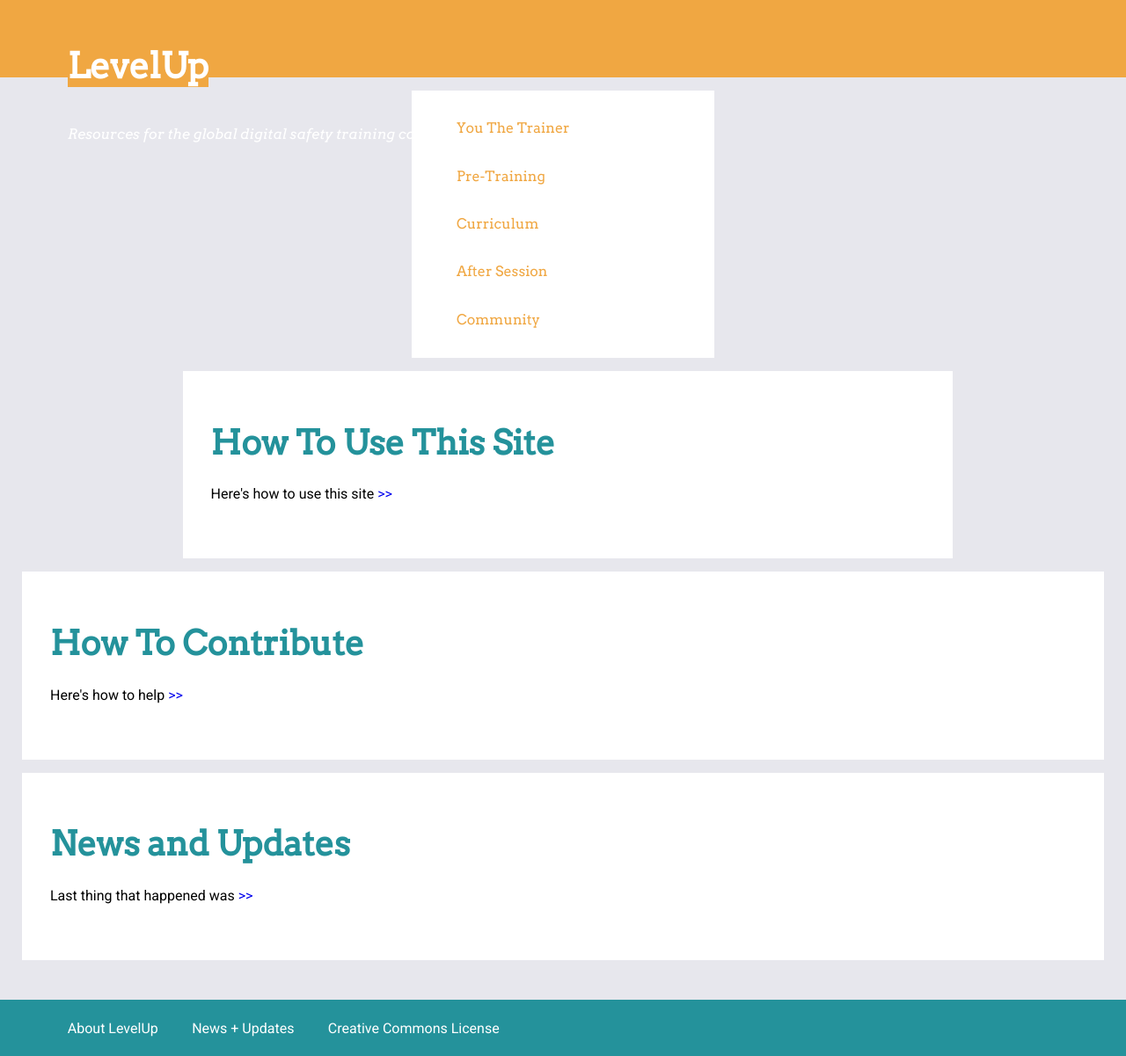
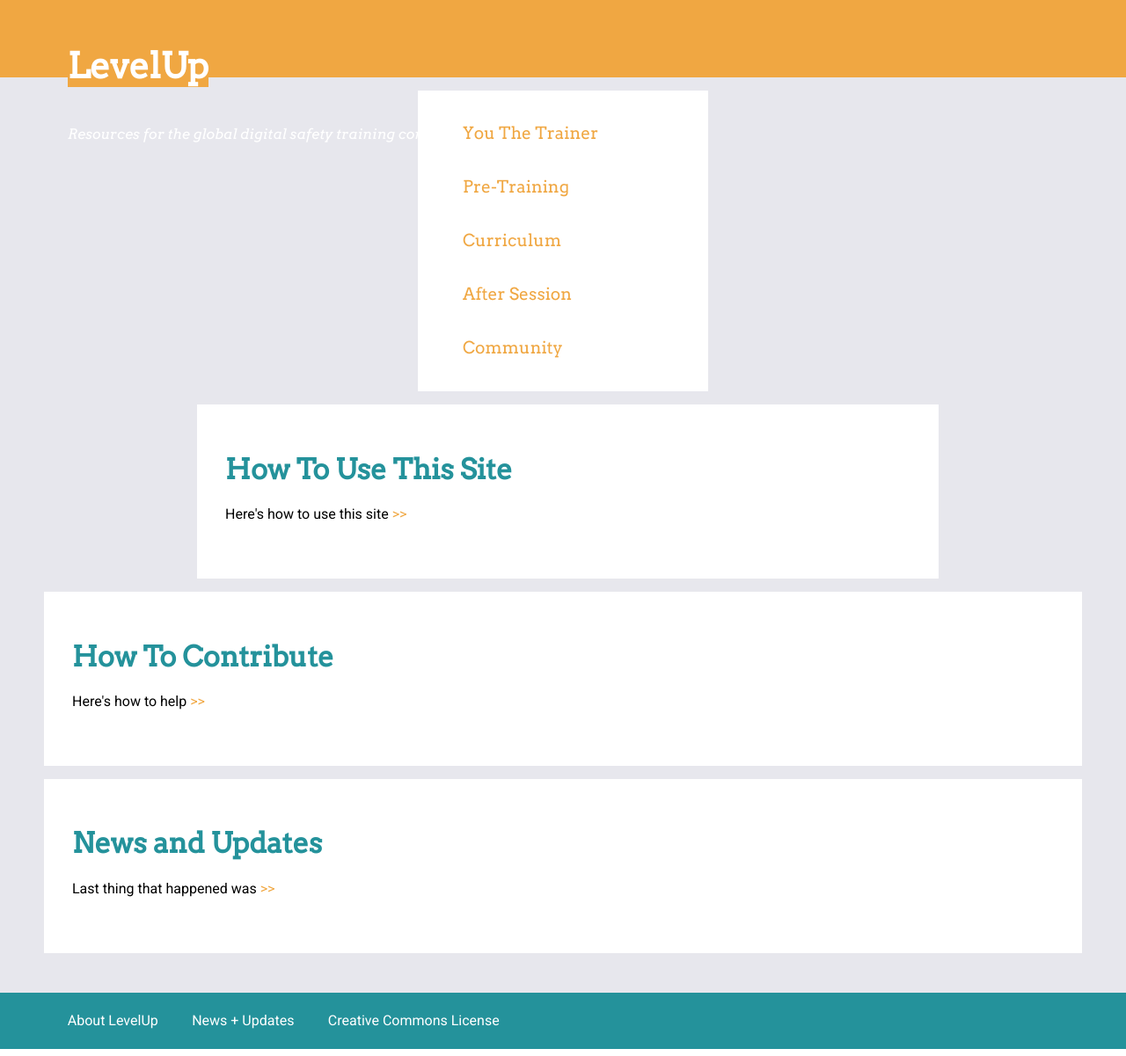
Before and after one commit to levelupcc/level-up, a Jekyll site: the page built from index.html, in a window 1280 px wide. Shown: the whole page at 88% size. Built offline with Jekyll 4.4.1, drawn with Linux system fonts in a browser that asks for light colours.

Commit message:
fix nav typography && omit extra / on explicit links

```diff
--- a/_includes/footer.html
+++ b/_includes/footer.html
@@ -1,5 +1,5 @@
 <footer class="site-footer">
-  <a class="site-footer-link" href="{{ site.url }}{{ site.baseurl }}/about/">About LevelUp</a>
-  <a class="site-footer-link" href="{{ site.url }}{{ site.baseurl }}/news/">News + Updates</a>
-  <a class="site-footer-link" href="{{ site.url }}{{ site.baseurl }}/license/">Creative Commons License</a>
+  <a class="site-footer-link" href="{{ site.url }}{{ site.baseurl }}about">About LevelUp</a>
+  <a class="site-footer-link" href="{{ site.url }}{{ site.baseurl }}news">News + Updates</a>
+  <a class="site-footer-link" href="{{ site.url }}{{ site.baseurl }}license">Creative Commons License</a>
 </footer>
--- a/css/main.css
+++ b/css/main.css
@@ -1,10 +1,198 @@
+@import url(https://fonts.googleapis.com/css?family=Arvo:400,400italic);
+@import url(https://fonts.googleapis.com/css?family=Roboto:400,300);
+:root, .site-header-description {
+  font: 16px "Roboto", sans-serif; }
+
+h1, h2, h3, h4, nav, .nav-block > ul {
+  font-family: "Arvo", serif; }
+
+h1, h2, h3, h4, nav, .nav-block > ul {
+  color: #24929B; }
+
+h4 {
+  color: #F0A742; }
+
+h1 {
+  font-size: 2.4rem; }
+
+h2 {
+  font-size: 2rem; }
+
+h3 {
+  font-size: 1.2rem; }
+
+h4 {
+  font-size: 1rem; }
+
+.site-header-description {
+  font-family: "Arvo", serif;
+  font-style: italic;
+  color: white; }
+
+.nav-block > ul {
+  font: "Arvo", serif;
+  font-size: 1.2rem;
+  line-height: 2; }
+
+.site-header {
+  display: -webkit-box;
+  display: -webkit-flex;
+  display: -ms-flexbox;
+  display: flex;
+  -webkit-flex-wrap: wrap;
+      -ms-flex-wrap: wrap;
+          flex-wrap: wrap;
+  -webkit-box-align: center;
+  -webkit-align-items: center;
+      -ms-flex-align: center;
+          align-items: center;
+  height: 2.5rem;
+  padding: 1.5rem 6%; }
+
+.site-header-title {
+  font-size: 2.5rem;
+  margin-right: 32rem; }
+
+.nav-block {
+  -webkit-flex-basis: 28%;
+      -ms-flex-preferred-size: 28%;
+          flex-basis: 28%;
+  margin-bottom: 15px; }
+
+.section-block, .section-block_top {
+  -webkit-flex-basis: 100%;
+      -ms-flex-preferred-size: 100%;
+          flex-basis: 100%;
+  margin-bottom: 15px;
+  padding: 2rem 2rem 3rem; }
+
+.section-block_top {
+  -webkit-flex-basis: 66%;
+      -ms-flex-preferred-size: 66%;
+          flex-basis: 66%;
+  margin-left: 11px; }
+
+.main-block {
+  display: -webkit-box;
+  display: -webkit-flex;
+  display: -ms-flexbox;
+  display: flex;
+  -webkit-flex-wrap: wrap;
+      -ms-flex-wrap: wrap;
+          flex-wrap: wrap;
+  -webkit-box-pack: center;
+  -webkit-justify-content: center;
+      -ms-flex-pack: center;
+          justify-content: center;
+  -webkit-box-align: stretch;
+  -webkit-align-items: stretch;
+      -ms-flex-align: stretch;
+          align-items: stretch;
+  min-height: 35rem;
+  padding: 15px 50px 30px; }
+
+.site-footer {
+  padding: 1rem 6%;
+  height: 2rem;
+  display: -webkit-box;
+  display: -webkit-flex;
+  display: -ms-flexbox;
+  display: flex;
+  -webkit-flex-wrap: wrap;
+      -ms-flex-wrap: wrap;
+          flex-wrap: wrap;
+  -webkit-box-align: center;
+  -webkit-align-items: center;
+      -ms-flex-align: center;
+          align-items: center; }
+
+.site-footer-link {
+  margin-right: 2.4rem; }
+
+.site-header,
+.site-header-link {
+  background-color: #F0A742;
+  color: #ffffff; }
+
+.main-block {
+  background-color: #E7E7ED; }
+
+.nav-block,
+.section-block,
+.section-block_top {
+  background-color: #ffffff; }
+
+.section-block-link {
+  color: #F0A742; }
+
+.site-footer {
+  background-color: #24929B; }
+
+.site-footer-link {
+  color: #ffffff; }
+
+.site-footer-link:focus,
+.site-footer-link:hover {
+  color: #F0A742; }
+
+ul {
+  list-style-type: none; }
+
+a {
+  text-decoration: none; }
+
+.menu ul a {
+  font-size: 1rem;
+  line-height: 2; }
+
+.menu ul li,
+.menu ul li ul {
+  display: none; }
+
+.menu li:focus li,
+.menu li:hover li,
+.menu ul li:focus ul,
+.menu ul li:hover ul {
+  display: block; }
+
+.menu ul {
+  position: absolute;
+  top: -webkit-calc(17%);
+  top: calc(17%);
+  left: -webkit-calc(30.1%);
+  left: calc(30.1%);
+  min-width: 63.3%;
+  height: auto;
+  overflow: hidden;
+  z-index: 1; }
+
+.menu ul > li ul {
+  position: relative; }
+
+.menu li {
+  padding: .7rem; }
+
+.menu a {
+  color: #F0A742; }
+
+.menu ul {
+  background-color: #65B2B9;
+  color: #F3B968; }
+
+.menu ul a {
+  background-color: #65B2B9;
+  color: #ffffff; }
+
+.menu ul a:hover,
+.menu ul a:focus {
+  background-color: #ffffff;
+  color: #24929B; }
+
 /*! normalize.css v4.0.0 | MIT License | github.com/necolas/normalize.css */
 /**
  * 1. Change the default font family in all browsers (opinionated).
  * 2. Prevent adjustments of font size after orientation changes in IE and iOS.
  */
-@import url(https://fonts.googleapis.com/css?family=Arvo:400,400italic);
-@import url(https://fonts.googleapis.com/css?family=Roboto:400,300);
 html {
   font-family: sans-serif;
   /* 1 */
@@ -36,7 +224,7 @@
 main,
 menu,
 nav,
-.menu ul,
+.nav-block > ul,
 section,
 summary {
   /* 1 */
@@ -366,190 +554,6 @@
 [type="search"]::-webkit-search-decoration {
   -webkit-appearance: none; }
 
-:root, .site-header-description {
-  font: 16px "Roboto", sans-serif; }
-
-h1, h2, h3, h4, nav, .menu ul {
-  font-family: "Arvo", serif; }
-
-h1, h2, h3, h4, nav, .menu ul {
-  color: #24929B; }
-
-h4 {
-  color: #F0A742; }
-
-h1 {
-  font-size: 2.4rem; }
-
-h2 {
-  font-size: 2rem; }
-
-h3 {
-  font-size: 1.2rem; }
-
-h4 {
-  font-size: 1rem; }
-
-.site-header-description {
-  font-family: "Arvo", serif;
-  font-style: italic;
-  color: white; }
-
-.menu {
-  font: "Arvo", serif;
-  line-height: 2; }
-
-.menu ul {
-  font-size: .9rem;
-  line-height: 2; }
-
-.site-header {
-  display: -webkit-box;
-  display: -webkit-flex;
-  display: -ms-flexbox;
-  display: flex;
-  -webkit-flex-wrap: wrap;
-      -ms-flex-wrap: wrap;
-          flex-wrap: wrap;
-  -webkit-box-align: center;
-  -webkit-align-items: center;
-      -ms-flex-align: center;
-          align-items: center;
-  height: 2.5rem;
-  padding: 1.5rem 6%; }
-
-.site-header-title {
-  font-size: 2.5rem;
-  margin-right: 32rem; }
-
-.nav-block {
-  -webkit-flex-basis: 28%;
-      -ms-flex-preferred-size: 28%;
-          flex-basis: 28%;
-  margin-bottom: 15px; }
-
-.section-block, .section-block_top {
-  -webkit-flex-basis: 100%;
-      -ms-flex-preferred-size: 100%;
-          flex-basis: 100%;
-  margin-bottom: 15px;
-  padding: 2rem 2rem 3rem; }
-
-.section-block_top {
-  -webkit-flex-basis: 66%;
-      -ms-flex-preferred-size: 66%;
-          flex-basis: 66%;
-  margin-left: 11px; }
-
-.main-block {
-  display: -webkit-box;
-  display: -webkit-flex;
-  display: -ms-flexbox;
-  display: flex;
-  -webkit-flex-wrap: wrap;
-      -ms-flex-wrap: wrap;
-          flex-wrap: wrap;
-  -webkit-box-pack: center;
-  -webkit-justify-content: center;
-      -ms-flex-pack: center;
-          justify-content: center;
-  -webkit-box-align: stretch;
-  -webkit-align-items: stretch;
-      -ms-flex-align: stretch;
-          align-items: stretch;
-  min-height: 35rem;
-  padding: 15px 25px 30px; }
-
-.site-footer {
-  padding: 1rem 6%;
-  height: 2rem;
-  display: -webkit-box;
-  display: -webkit-flex;
-  display: -ms-flexbox;
-  display: flex;
-  -webkit-flex-wrap: wrap;
-      -ms-flex-wrap: wrap;
-          flex-wrap: wrap;
-  -webkit-box-align: center;
-  -webkit-align-items: center;
-      -ms-flex-align: center;
-          align-items: center; }
-
-.site-footer-link {
-  margin-right: 2.4rem; }
-
-.site-header,
-.site-header-link {
-  background-color: #F0A742;
-  color: #ffffff; }
-
-.main-block {
-  background-color: #E7E7ED; }
-
-.nav-block,
-.section-block,
-.section-block_top {
-  background-color: #ffffff; }
-
-.site-footer {
-  background-color: #24929B; }
-
-.site-footer-link {
-  color: #ffffff; }
-
-.site-footer-link:focus,
-.site-footer-link:hover {
-  color: #F0A742; }
-
-ul {
-  list-style-type: none; }
-
-a {
-  text-decoration: none; }
-
-.menu ul li,
-.menu ul li ul {
-  display: none; }
-
-.menu li:focus li,
-.menu li:hover li,
-.menu ul li:focus ul,
-.menu ul li:hover ul {
-  display: block; }
-
-.menu ul {
-  position: absolute;
-  top: -webkit-calc(14.6%);
-  top: calc(14.6%);
-  left: -webkit-calc(32.1%);
-  left: calc(32.1%);
-  min-width: 63.1%;
-  height: auto;
-  overflow: hidden;
-  z-index: 1; }
-
-.menu ul > li ul {
-  position: relative; }
-
-.menu li {
-  padding: .7rem; }
-
-.menu a {
-  color: #F0A742; }
-
-.menu ul {
-  background-color: #65B2B9;
-  color: #F3B968; }
-
-.menu ul a {
-  background-color: #65B2B9;
-  color: #ffffff; }
-
-.menu ul a:hover,
-.menu ul a:focus {
-  background-color: #ffffff;
-  color: #24929B; }
-
 /**
  * Syntax highlighting styles
  */
--- a/css/main.scss
+++ b/css/main.scss
@@ -1,7 +1,7 @@
 
 @charset "utf-8";
 // Import partials from `sass_dir` (defaults to `_sass`)
-@import "normalize",
-        "core",
+@import "core",
         "nav",
+        "reset",
         "syntax-highlighting";
--- a/index.html
+++ b/index.html
@@ -4,15 +4,21 @@
 
 <section class="section-block_top">
   <h1>How To Use This Site</h1>
-  <p>Here's how to use this site <a href="section-block-link">>></a></p>
+  <p>Here's how to use this site
+    <a class="section-block-link" href="{{ site.url }}{{ site.baseurl }}about/"> >> </a>
+  </p>
 </section>
 
 <section class="section-block">
   <h1>How To Contribute</h1>
-  <p>Here's how to help <a href="section-block-link">>></a></p>
+  <p>Here's how to help
+    <a class="section-block-link" href="{{ site.url }}{{ site.baseurl }}community/contribute-and-collaborate"> >> </a>
+  </p>
 </section>
 
 <section class="section-block">
   <h1>News and Updates</h1>
-  <p>Last thing that happened was <a href="section-block-link">>></a></p>
+  <p>Last thing that happened was
+    <a class="section-block-link" href="{{ site.url }}{{ site.baseurl }}news"> >> </a>
+  </p>
 </section>
```
Also changed, not shown: _sass/_core.scss (+9 -8 lines), _sass/_nav.scss (+11 -4 lines), _sass/_reset.scss (renamed from _sass/_normalize.scss).
